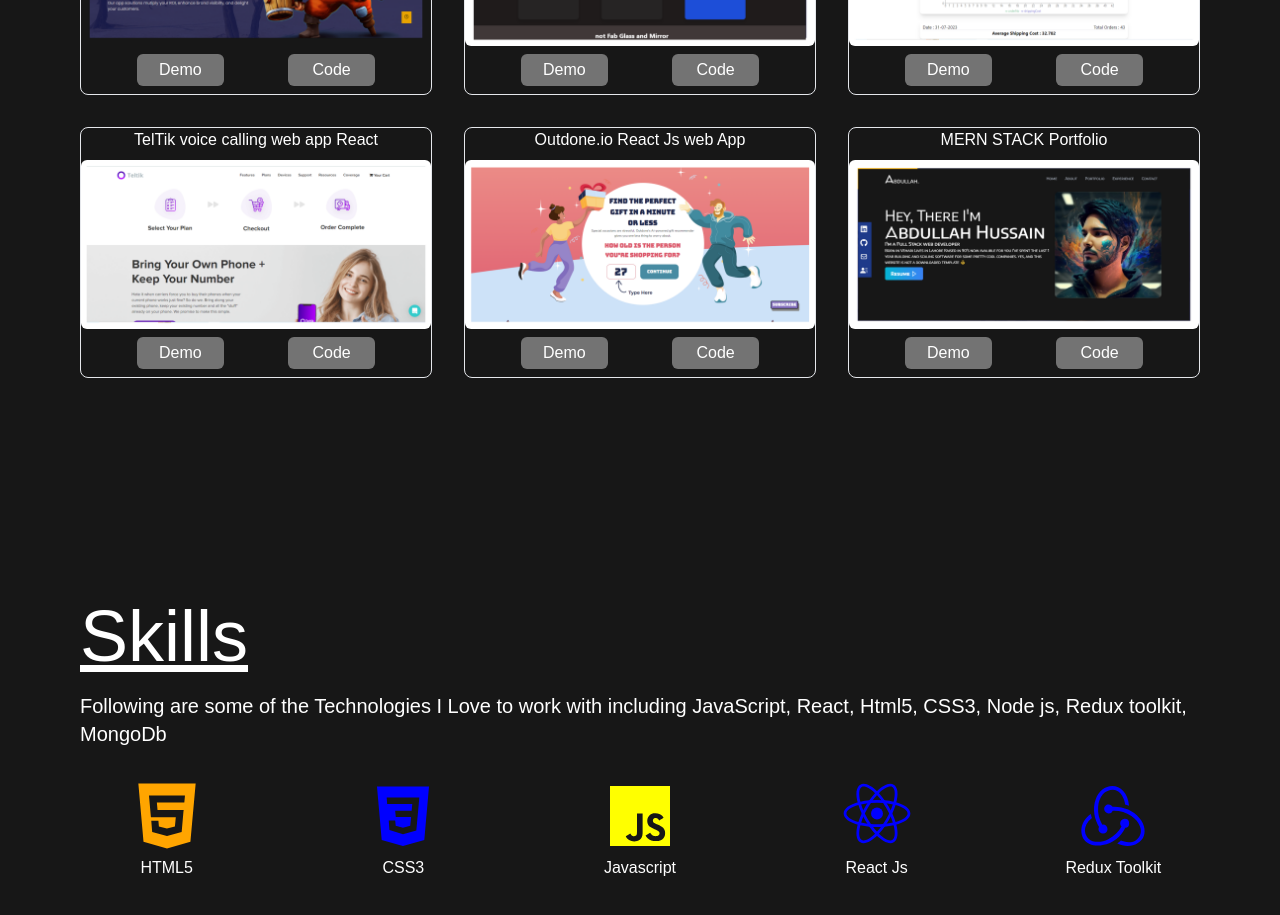
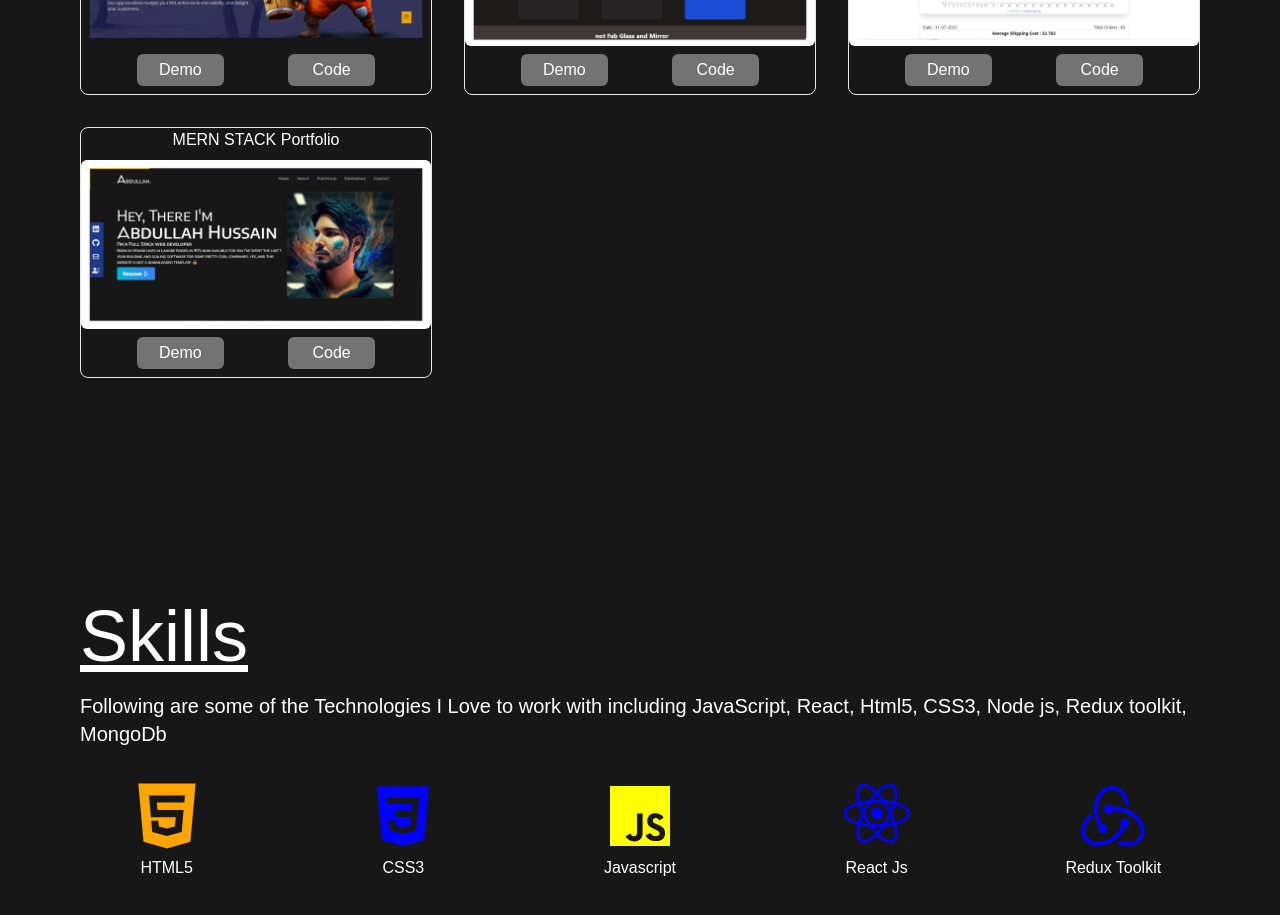
Before and after one commit to AkaAbdullah/portfoliomernstack, a React (Vite) app in the folder frontend/: page / in a window 1280 px wide. Shown: the part 1940-2855 px from the top of the page. Built offline with nearby package versions, Linux system fonts and the light colour scheme; a web font is replaced by a local one.

Commit message:
images fixed2

```diff
--- a/frontend/src/components/ScrollCard.jsx
+++ b/frontend/src/components/ScrollCard.jsx
@@ -40,28 +40,28 @@ const projects = [
       />
     ),
   },
-  {
-    id: 4,
-    name: "TelTik voice calling web app React",
-    child: (
-      <img
-        src={tell}
-        alt="hh"
-        className="rounded-md mt-2 hover:scale-105 duration-200"
-      />
-    ),
-  },
-  {
-    id: 5,
-    name: "Outdone.io React Js web App",
-    child: (
-      <img
-        src={outdone}
-        alt="hh"
-        className="rounded-md mt-2 hover:scale-105 duration-200"
-      />
-    ),
-  },
+  // {
+  //   id: 4,
+  //   name: "TelTik voice calling web app React",
+  //   child: (
+  //     <img
+  //       src={tell}
+  //       alt="hh"
+  //       className="rounded-md mt-2 hover:scale-105 duration-200"
+  //     />
+  //   ),
+  // },
+  // {
+  //   id: 5,
+  //   name: "Outdone.io React Js web App",
+  //   child: (
+  //     <img
+  //       src={outdone}
+  //       alt="hh"
+  //       className="rounded-md mt-2 hover:scale-105 duration-200"
+  //     />
+  //   ),
+  // },
   {
     id: 6,
     name: "MERN STACK Portfolio ",
```
